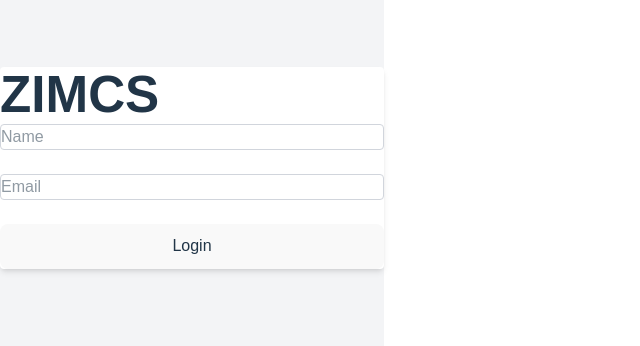
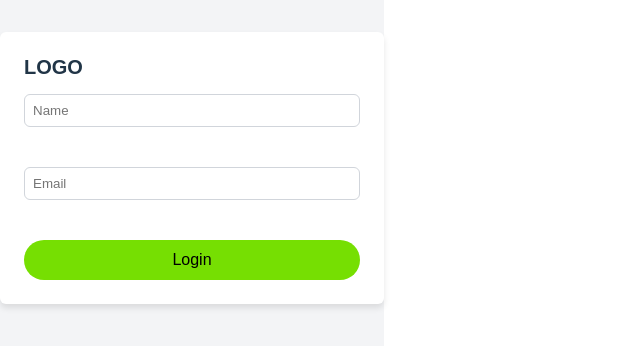
Before and after one commit to zainabwahab-eth/Fitness-Tracker-Project, a React (Vite) app: page /login in a window 1280 px wide. Shown: the part 232-578 px from the top of the page, without its empty margins (0-640 px from the left). Built offline with nearby package versions, Linux system fonts and the light colour scheme.

Commit message:
I did the styling but still having issues positioning the main container

```diff
--- a/package.json
+++ b/package.json
@@ -10,7 +10,6 @@
     "preview": "vite preview"
   },
   "dependencies": {
-    "@tailwindcss/vite": "^4.0.17",
     "react": "^19.0.0",
     "react-dom": "^19.0.0",
     "react-router-dom": "^6.30.0",
--- a/src/App.css
+++ b/src/App.css
@@ -1,6 +1,5 @@
 
-@import "tailwindcss/vite";
-
+/*
 #root {
   max-width: 1280px;
   margin: 0 auto;
@@ -43,3 +42,4 @@
 .read-the-docs {
   color: #888;
 }
+*/
--- /dev/null
+++ b/src/Components/Loginpage.css
@@ -0,0 +1,47 @@
+.login-container {
+    display: flex;
+    justify-content: center;
+    align-items: center;
+    height: 100vh;
+    background-color: #f3f4f6;/* bg-gray-100 */
+  }
+
+  .login-box {
+    background-color: #ffffff; /* bg-white */
+  padding: 1.5rem; /* p-6 */
+  border-radius: 0.375rem; /* rounded */
+  box-shadow: 0 4px 6px rgba(0, 0, 0, 0.1); /* shadow-md */
+  width: 24rem; /* w-96 */g
+  }
+
+  .login-title {
+    font-size: 1.25rem; /* text-xl */
+  font-weight: 600; /* font-semibold */
+  margin-bottom: 1rem; /* mb-4 */
+  }
+
+  .login-form {
+    display: flex;
+   flex-direction: column;
+   align-items: center;
+  }
+
+  .login-input {
+    margin-bottom: 1rem; /* mb-4 */
+    padding: 0.5rem; /* p-2 */
+    border: 1px solid #d1d5db; /* border-gray-300 */
+    border-radius: 0.375rem; /* rounded */
+    width: 100%; /* w-full */
+  }
+
+  .login-button {
+    background-color: #76df02; /* bg-[#76DF02] */
+    width: 100%; /* w-full */
+    padding: 10px; /* p-[10px] */
+    border-radius: 30px; /* rounded-[30px] */
+    transition: background-color 0.3s ease; /* transition */
+  }
+
+  .login-button:hover {
+    background-color: #059669; /* hover:bg-green-600 */
+  }
--- a/src/Components/Loginpage.jsx
+++ b/src/Components/Loginpage.jsx
@@ -1,4 +1,5 @@
 import React, { useState } from "react";
+import "../Components/Loginpage.css"; // Import the new CSS file
 
 const LoginPage = () => {
   const [email, setEmail] = useState("");
@@ -14,16 +15,16 @@ const LoginPage = () => {
 
   return (
     <>
-      <div className="flex justify-center items-center h-screen bg-gray-100">
-        <div className="bg-white p-6 rounded shadow-md w-96">
-          <h1 className="text-xl font-semibold mb-4">ZIMCS</h1>
-          <div className="flex flex-col items-center">
+      <div className="login-container">
+        <div className="login-box">
+          <h1 className="login-title">LOGO</h1>
+          <div className="login-form">
             <input
               type="text"
               placeholder="Name"
               value={name}
               onChange={(e) => setName(e.target.value)}
-              className="mb-4 p-2 border border-gray-300 rounded w-full"
+              className="login-input"
               aria-label="Enter your name"
             />
             <br />
@@ -33,15 +34,11 @@ const LoginPage = () => {
               value={email}
               onChange={(e) => setEmail(e.target.value)}
               required
-              className="mb-4 p-2 border border-gray-300 rounded w-full"
+              className="login-input"
               aria-label="Enter your email"
             />
-
             <br />
-            <button
-              className="bg-[#76DF02] w-full p-[10px] rounded-[30px] hover:bg-green-600 transition"
-              onClick={handleLogin}
-            >
+            <button className="login-button" onClick={handleLogin}>
               Login
             </button>
           </div>
--- a/src/index.css
+++ b/src/index.css
@@ -1,5 +1,4 @@
 
-@import "tailwindcss";
 
 :root {
   font-family: system-ui, Avenir, Helvetica, Arial, sans-serif;
--- a/vite.config.js
+++ b/vite.config.js
@@ -1,8 +1,8 @@
 import { defineConfig } from 'vite'
 import react from '@vitejs/plugin-react'
-import tailwindcss from '@tailwindcss/vite'
+
 
 // https://vite.dev/config/
 export default defineConfig({
-  plugins: [react(), tailwindcss(),],
+  plugins: [react(),],
 })
```
